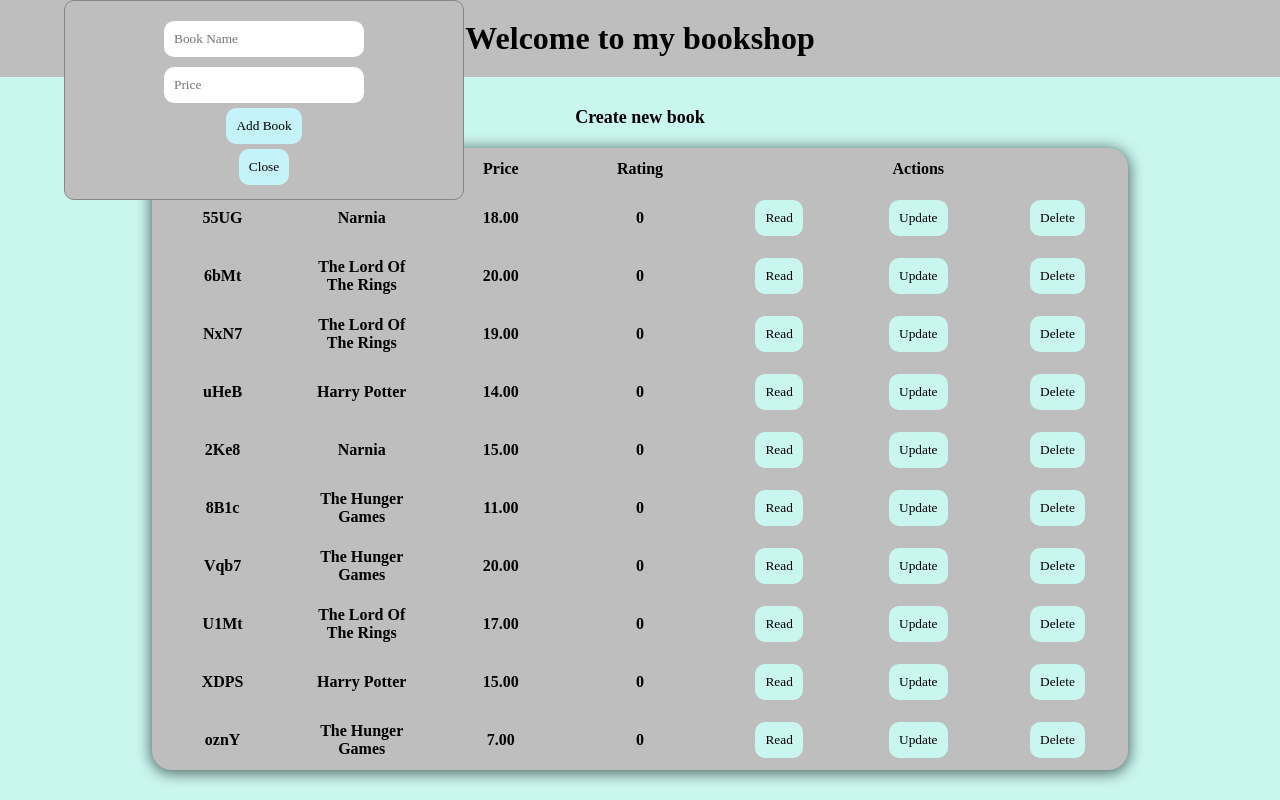
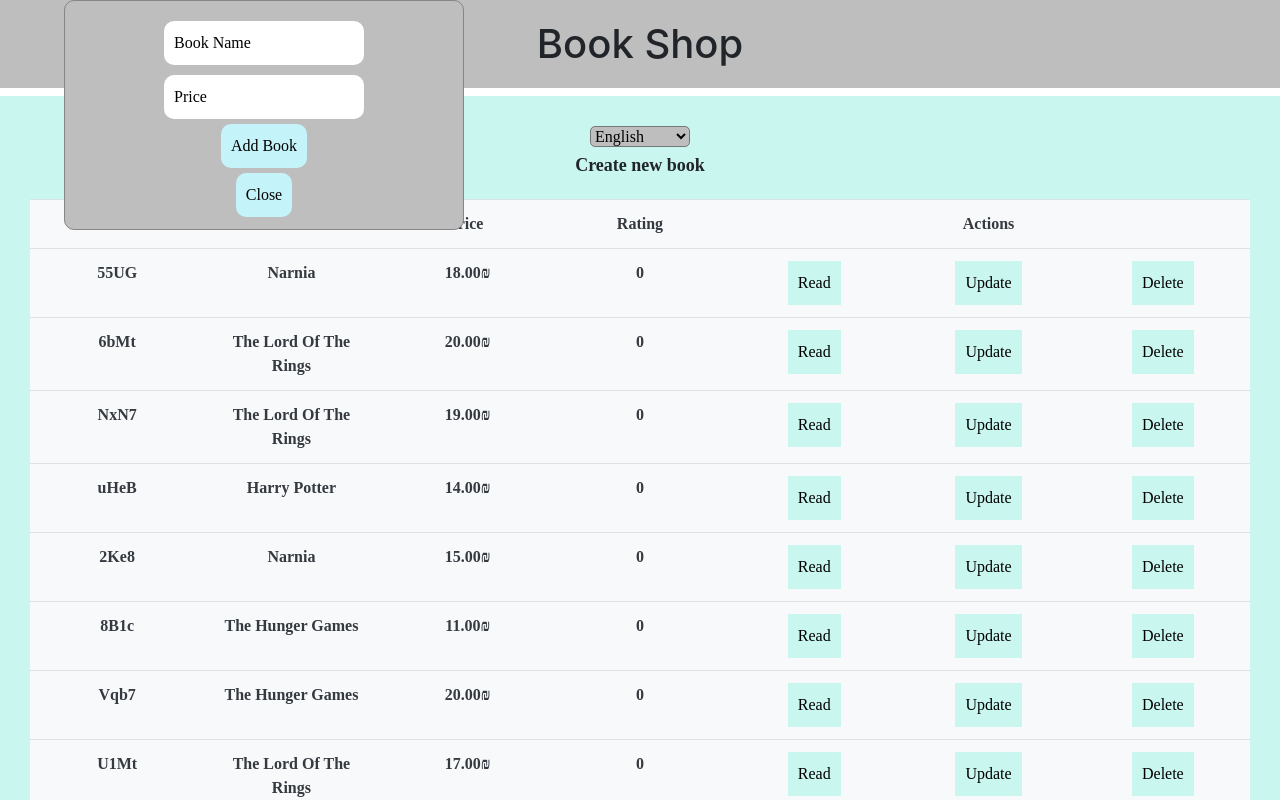
Before and after one commit to yonatanmiz963/book-shop, a plain HTML site: page index.html in a window 1280 px wide. Both pictures are taken after a click on the link "Create new book". Shown: the top 800 px of the page. Drawn offline with nearby package versions, Linux system fonts and the light colour scheme; a web font is replaced by a local one.

Commit message:
Added i18n and bootstrap

```diff
--- a/css/main.css
+++ b/css/main.css
@@ -36,38 +36,6 @@
     transform: scale(1.1);
 }
 
-.modal {
-    justify-content: space-around;
-    display: flex;
-    flex-direction: column;
-    overflow: hidden;
-    transition: 0.5s;
-    position: absolute;
-    opacity: 1;
-    text-align: center;
-    flex-wrap: wrap;
-    width: 75%;
-    height: 100%;
-    background-color: rgb(190, 190, 190);
-    border: 1px solid rgb(134, 134, 134);
-    border-radius: 10px;
-    right: 0px;
-}
-
-.modal h5 {
-    margin: 20px;
-    background-color: transparent;
-    font-size: 26px;
-    font-weight: bold;
-}
-
-.modal h6 {
-    margin: 10px;
-    font-size: 18px;
-    background-color: transparent;
-    align-self: center;
-}
-
 .bodydesc {
     width: 80%;
     height: 30%;
@@ -81,7 +49,7 @@
     background-color: rgb(255, 255, 255);
 }
 
-.modal img {
+.book-modal img {
     width: 10%;
     height: auto;
     border: 0.1px solid black;
@@ -98,7 +66,7 @@
     display: flex;
     flex-direction: column;
     align-items: center;
-    height: 200px;
+    height: 230px;
     width: 400px;
     border: 1px solid rgb(134, 134, 134);
     border-radius: 10px;
@@ -120,7 +88,7 @@
     background-color: #65d2e0;
 }
 
-.user-input .close {
+.user-input .close-new {
     margin-top: 5px;
     transition-duration: 0.4s;
     padding: 10px;
@@ -130,7 +98,7 @@
     border-radius: 10px;
 }
 
-.user-input .close:hover {
+.user-input .close-new:hover {
     cursor: pointer;
     background-color: #65d2e0;
 }
@@ -157,7 +125,11 @@
     border-radius: 10px;
 }
 
-.close {
+.close-new {
+    margin-top: 10px;
+}
+
+.close-update {
     margin-top: 10px;
 }
 
@@ -188,18 +160,12 @@ form {
     background-color: rgb(190, 190, 190);
 }
 
-.hide {
-    height: 0;
-    width: 0;
-    opacity: 0;
-    transition: 0.5s;
-}
-
 .pages {
     align-self: center;
-    margin-top: 20px;
     background-color: transparent;
     text-align: center;
+    padding: 10px;
+    /* margin-top: 20px; */
 }
 
 .pages input {
@@ -247,8 +213,6 @@ form {
 }
 
 .books-table {
-    -webkit-box-shadow: 0px 2px 14px 2px rgba(0, 0, 0, 0.55);
-    box-shadow: 0px 2px 14px 2px rgba(0, 0, 0, 0.55);
     border-radius: 20px;
     height: 80%;
     width: 80%;
@@ -256,7 +220,7 @@ form {
 
 .books-table td,
 th {
-    border-radius: 20px;
+    /* border-radius: 20px; */
     padding: 10px;
     font-size: 16px;
     font-weight: bold;
@@ -302,12 +266,12 @@ button {
     cursor: pointer;
 }
 
-.update .close:hover {
+.update .close-update:hover {
     background-color: #65d2e0;
     cursor: pointer;
 }
 
-.update .close {
+.update .close-update {
     transition-duration: 0.4s;
     padding: 10px;
     outline: none;
@@ -324,3 +288,60 @@ button {
     background-color: rgb(255, 255, 255);
     border-radius: 10px;
 }
+
+.lang {
+    margin-bottom: 5px;
+    border-radius: 5px;
+    width: 100px;
+    outline: none;
+}
+
+body.rtl {
+    direction: rtl;
+}
+
+.book-modal.rtl {
+    right: 0px;
+}
+
+.book-modal {
+    justify-content: space-around;
+    display: flex;
+    flex-direction: column;
+    overflow: hidden;
+    transition: 0.5s;
+    position: absolute;
+    opacity: 1;
+    text-align: center;
+    flex-wrap: wrap;
+    width: 75%;
+    height: 100%;
+    background-color: rgb(190, 190, 190);
+    border: 1px solid rgb(134, 134, 134);
+    border-radius: 10px;
+    left: 0px;
+}
+
+.book-modal h5 {
+    margin: 20px;
+    background-color: transparent;
+    font-size: 26px;
+    font-weight: bold;
+}
+
+.book-modal h6 {
+    margin: 10px;
+    font-size: 18px;
+    background-color: transparent;
+    align-self: center;
+}
+
+.hide {
+    height: 0;
+    width: 0;
+    opacity: 0;
+}
+
+.titles {
+    text-align: center;
+}
--- a/index.html
+++ b/index.html
@@ -4,10 +4,11 @@
 <head>
     <meta charset="UTF-8">
     <meta name="viewport" content="width=device-width, initial-scale=1.0">
-    <title>Book Shop</title>
+    <title data-trans="title">Book Shop</title>
     <link rel="stylesheet" href="css/main.css">
     <link rel="preconnect" href="https://fonts.gstatic.com">
     <link href="https://fonts.googleapis.com/css2?family=Gentium+Book+Basic&display=swap" rel="stylesheet">
+    <link rel="stylesheet" href="https://stackpath.bootstrapcdn.com/bootstrap/4.1.3/css/bootstrap.min.css" integrity="sha384-MCw98/SFnGE8fJT3GXwEOngsV7Zt27NXFoaoApmYm81iuXoPkFOJwJ8ERdknLPMO" crossorigin="anonymous">
 </head>
 
 <body onload="onInit()">
@@ -15,44 +16,48 @@
     <!-- <div class="main-container"> -->
 
     <form class="user-input hide" onsubmit="onAddBook(event)">
-        <input type="text" placeholder="Book Name" class="name">
-        <input type="text" placeholder="Price" class="price">
-        <input type="submit" value="Add Book" class="submit">
-        <input type="button" onclick="onCloseAddBook()" value="Close" class="close">
+        <input data-trans="book-name" type="text" placeholder="Book Name" class="name">
+        <input data-trans="price" type="text" placeholder="Price" class="price">
+        <input data-trans="add-book" type="submit" value="Add Book" class="submit">
+        <input data-trans="close" type="button" onclick="onCloseAddBook()" value="Close" class="close-new">
     </form>
 
     <form class="update hide" onsubmit="onUpdateBook(event)">
-        <input type="text" placeholder="New Price" class="updated-price">
-        <input type="submit" value="Update Price" class="submit">
-        <input type="button" onclick="onCloseUpdateBook()" value="Close" class="close">
+        <input data-trans="new-price" type="text" placeholder="New Price" class="updated-price">
+        <input data-trans="updated-price" type="submit" value="Update Price" class="submit">
+        <input data-trans="close" type="button" onclick="onCloseUpdateBook()" value="Close" class="close-update">
     </form>
 
-    <div class="modal hide">
+    <div class="book-modal hide">
         <h5></h5>
         <h6></h6>
         <div class="bodydesc" style="margin-left:auto; margin-right:auto; overflow-y: scroll;">
             <p></p>
         </div>
         <img src="">
-        <h4>Rate this book</h4>
+        <h4 data-trans="rate-book">Rate this book</h4>
         <div class="rate-container">
             <input type="button" value="-" class="moins" onclick="onMinus()">
             <label class="rate">0</label>
             <input type="button" value="+" class="plus" onclick="onPlus()">
         </div>
 
-        <button class="close-modal" onclick="onCloseModal()">Close</button>
+        <button data-trans="close" class="close-modal" onclick="onCloseModal()">Close</button>
 
     </div>
 
-    <h1 class="title">Welcome to my bookshop</h1>
+    <h1 data-trans="title" class="title">Welcome to my bookshop</h1>
 
 
 
     <div class="table-container">
-        <a class="add-book" onclick="onOpenAddBook()">Create new book</a>
+        <select class="lang" onchange="onSetLang(this.value)">
+            <option value="en">English</option>
+            <option value="he">עברית</option>
+            </select>
+        <a data-trans="create" class="add-book" onclick="onOpenAddBook()">Create new book</a>
 
-        <table class="books-table">
+        <table class="table table-hover books-table ">
         </table>
 
     </div>
@@ -67,11 +72,14 @@
 
     <!-- </div> -->
 
-
+    <script src="https://code.jquery.com/jquery-3.3.1.slim.min.js" integrity="sha384-q8i/X+965DzO0rT7abK41JStQIAqVgRVzpbzo5smXKp4YfRvH+8abtTE1Pi6jizo" crossorigin="anonymous"></script>
+    <script src="https://cdnjs.cloudflare.com/ajax/libs/popper.js/1.14.3/umd/popper.min.js" integrity="sha384-ZMP7rVo3mIykV+2+9J3UJ46jBk0WLaUAdn689aCwoqbBJiSnjAK/l8WvCWPIPm49" crossorigin="anonymous"></script>
+    <script src="https://stackpath.bootstrapcdn.com/bootstrap/4.1.3/js/bootstrap.min.js" integrity="sha384-ChfqqxuZUCnJSK3+MXmPNIyE6ZbWh2IMqE241rYiqJxyMiZ6OW/JmZQ5stwEULTy" crossorigin="anonymous"></script>
     <script src="js/util-service.js"></script>
     <script src="js/storage-service.js"></script>
     <script src="js/book-service.js"></script>
     <script src="js/book-controller.js"></script>
+    <script src="js/i18n-service.js"></script>
 </body>
 
 </html>
--- a/js/book-controller.js
+++ b/js/book-controller.js
@@ -8,6 +8,7 @@ var gCurrBookId;
 
 function onInit() {
     createBooks();
+    doTrans();
     renderBooks();
 
 }
@@ -23,22 +24,22 @@ function sortBy(sort, ev) {
 
 function renderBooks() {
     var books = getBooks()
-    var tableHeadHTML = `<th>ID</th>
-    <th onclick="sortBy('bookName', event)">Title</th>
-    <th onclick="sortBy('price', event)">Price</th>
-    <th>Rating</th>
-    <th colspan="3">Actions</th>`;
+    var tableHeadHTML = `<th class="titles bg-light text-dark">${getTrans('id')}</th>
+    <th class="titles bg-light text-dark" data-trans="book-title"  onclick="sortBy('bookName', event)">${getTrans('book-title')}</th>
+    <th class="titles bg-light text-dark" data-trans="price" onclick="sortBy('price', event)">${getTrans('price')}</th>
+    <th class="titles bg-light text-dark" data-trans="rating">${getTrans('rating')}</th>
+    <th class="titles bg-light text-dark" data-trans="actions" colspan="3">${getTrans('actions')}</th>`;
 
     var strHtmls = books.map(function(book) {
         return `
         <tr>
-        <td>${book.id}</td>
-        <td>${book.bookName}</td>
-        <td>${book.price.toFixed(2)}</td>
-        <td>${book.rate}</td>
-        <td><button class="read-button" onclick="onReadBook('${book.id}')">Read</button></td>
-        <td><button class="update-button" onclick="onOpenUpdateBook('${book.id}')">Update</button></td>
-        <td><button class="remove-button" onclick="onRemoveBook('${book.id}')">Delete</button></td>
+        <td class="bg-light text-dark">${book.id}</td>
+        <td class="bg-light text-dark">${book.bookName}</td>
+        <td class="bg-light text-dark">${formatCurrency(book.price)}</td>
+        <td class="bg-light text-dark">${book.rate}</td>
+        <td class="bg-light text-dark"><button data-trans="read" class="read-button" onclick="onReadBook('${book.id}')">${getTrans('read')}</button></td>
+        <td class="bg-light text-dark"><button data-trans="update-book" class="update-button" onclick="onOpenUpdateBook('${book.id}')">${getTrans('update-book')}</button></td>
+        <td class="bg-light text-dark"><button data-trans="remove" class="remove-button" onclick="onRemoveBook('${book.id}')">${getTrans('remove')}</button></td>
         </tr>`
     }).join('');
 
@@ -114,17 +115,18 @@ function onReadBook(bookId) {
     var elRate = document.querySelector('.rate');
     elRate.innerText = ` ${book.rate} `;
 
-    var elModal = document.querySelector('.modal')
+    var elModal = document.querySelector('.book-modal')
     elModal.classList.remove('hide');
     elModal.querySelector('h5').innerText = book.bookName
-    elModal.querySelector('h6').innerText = book.price.toFixed(2);
+    elModal.querySelector('h6').innerText = formatCurrency(book.price);
     elModal.querySelector('p').innerText = book.desc
     elModal.querySelector('img').src = book.img;
 }
 
 
 function onCloseModal() {
-    var elModal = document.querySelector('.modal')
+    var elModal = document.querySelector('.book-modal');
+    console.log(elModal);
     elModal.classList.add('hide');
     gCurrBook = null;
     renderBooks();
@@ -157,3 +159,18 @@ function onSetPage(page) {
     getBooks();
     renderBooks();
 }
+
+
+
+function onSetLang(lang) {
+    setLang(lang);
+    if (lang === 'he') {
+        document.body.classList.add('rtl');
+        document.querySelector('.book-modal').classList.add('rtl');
+    } else {
+        document.body.classList.remove('rtl');
+        document.querySelector('.book-modal').classList.remove('rtl');
+    }
+    doTrans();
+    renderBooks();
+}
--- /dev/null
+++ b/js/i18n-service.js
@@ -0,0 +1,121 @@
+'use strict';
+
+var gTrans = {
+    'book-name': {
+        en: 'Book Name',
+        he: 'שם הספר'
+    },
+    price: {
+        en: 'Price',
+        he: 'מחיר',
+    },
+    'add-book': {
+        en: 'Add Book',
+        he: 'הוסף ספר',
+    },
+    close: {
+        en: 'Close',
+        he: 'סגור'
+    },
+    'new-price': {
+        en: 'New price',
+        he: 'המחיר חדש',
+    },
+    'updated-price': {
+        en: 'Update',
+        he: 'עדכן',
+    },
+    title: {
+        en: 'Book Shop',
+        he: 'חנות ספרים',
+    },
+    'rate-book': {
+        en: 'Rate this book',
+        he: 'הוסף דירוג לספר',
+    },
+    create: {
+        en: 'Create new book',
+        he: 'צור ספר חדש',
+    },
+    read: {
+        en: 'Read',
+        he: 'עוד על הספר'
+    },
+    'update-book': {
+        en: 'Update',
+        he: 'עדכן',
+    },
+    remove: {
+        en: 'Delete',
+        he: 'מחק',
+    },
+    'book-title': {
+        en: 'Title',
+        he: 'שם הספר',
+    },
+    rating: {
+        en: 'Rating',
+        he: 'דירוג',
+    },
+    actions: {
+        en: 'Actions',
+        he: 'פעולות',
+    },
+    id: {
+        en: 'ID',
+        he: 'מספר סידורי',
+    }
+}
+
+var gCurrLang = 'en';
+
+function doTrans() {
+    var els = document.querySelectorAll('[data-trans]')
+    els.forEach(function(el) {
+        var transKey = el.dataset.trans
+        var txt = getTrans(transKey);
+
+        if (el.nodeName === 'INPUT') {
+            el.setAttribute('placeholder', txt);
+            el.value = txt;
+        } else {
+            el.innerText = txt;
+        }
+    })
+}
+
+
+function getTrans(transKey) {
+    var keyTrans = gTrans[transKey];
+    if (!keyTrans) return 'UNKNOWN';
+    var txt = keyTrans[gCurrLang];
+
+    // if not found return en
+    if (!txt) txt = keyTrans['en'];
+    return txt;
+}
+
+
+function setLang(lang) {
+    gCurrLang = lang;
+}
+
+
+
+function formatCurrency(num) {
+    return new Intl.NumberFormat('he-IL', { style: 'currency', currency: 'ILS' }).format(num);
+}
+
+function formatDate(time) {
+
+    var options = {
+        year: 'numeric',
+        month: 'short',
+        day: 'numeric',
+        hour: 'numeric',
+        minute: 'numeric',
+        hour12: true,
+    };
+
+    return new Intl.DateTimeFormat(gCurrLang, options).format(time);
+}
```
